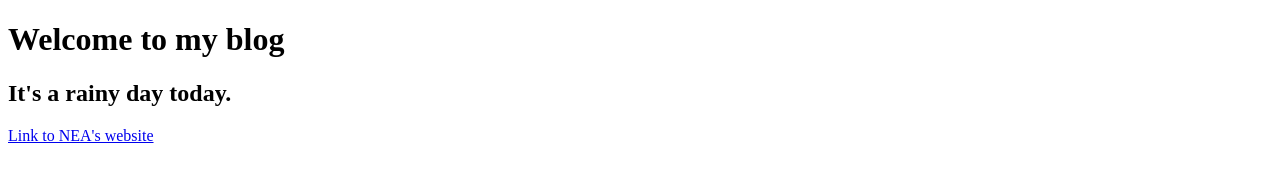
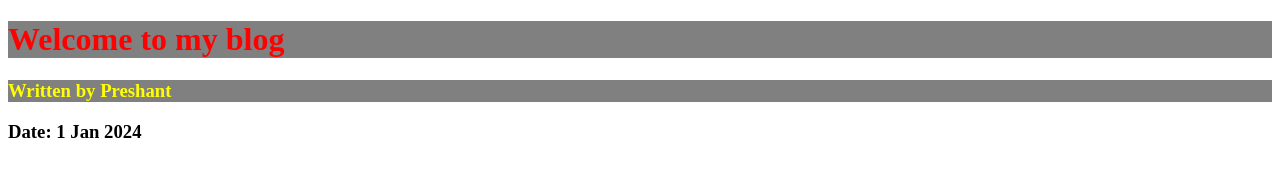
Before and after one commit to SIOWTINGG/techup-handson, a plain HTML site: page index.html in a window 1280 px wide. Drawn offline with Linux system fonts and the light colour scheme.

Commit message:
added styling

```diff
--- a/index.html
+++ b/index.html
@@ -3,11 +3,12 @@
 <head>
     <meta charset="UTF-8">
     <meta name="viewport" content="width=device-width, initial-scale=1.0">
-    <title>HTML Hands-On!</title>
+    <title>Document</title>
+    <link rel="stylesheet" href="style.css">
 </head>
 <body>
-    <h1>Welcome to my blog</h1>
-    <h2>It's a rainy day today.</h2>
-    <a href="https://nea.gov.sg">Link to NEA's website</a>
+    <h1 class="title">Welcome to my blog</h1>
+    <h3 class="title" id="important">Written by Preshant</h3>
+    <h3>Date: 1 Jan 2024</h3>
 </body>
 </html>
--- /dev/null
+++ b/style.css
@@ -0,0 +1,26 @@
+/*
+h1 {
+    color: red;
+    background-color: yellow;
+
+    text-align: center;
+    border: 10px black solid;
+
+    margin-bottom: 100px;
+
+    padding-top: 20px;
+    padding-bottom: 20px;
+}
+*/
+
+h1 {
+    color: red;
+}
+
+.title {
+    background-color: gray;
+}
+
+#important {
+    color: yellow;
+}
```
Also changed, not shown: old.html (added, +13 -0 lines).
